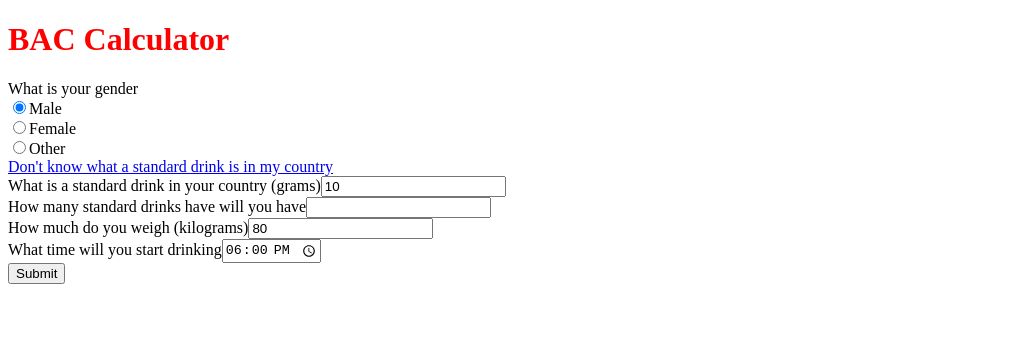
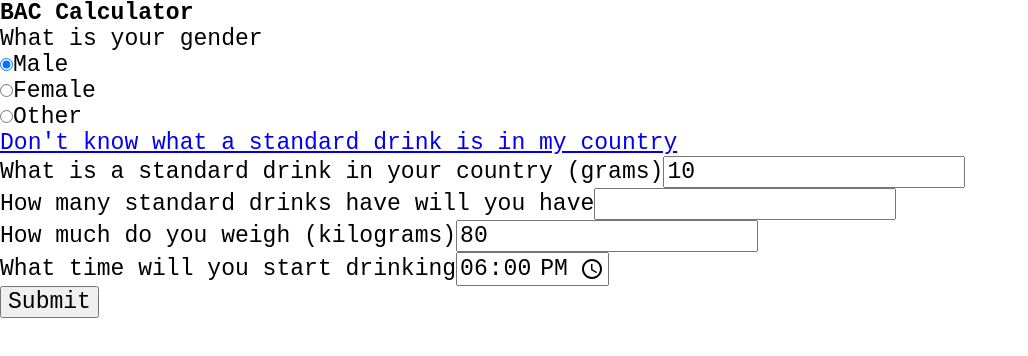
Before and after one commit to joshuasearle/bac-calc, a React app: page / in a window 1280 px wide. Shown: the top 356 px of the page, without its empty margins (0-1028 px from the left). Built offline with nearby package versions, Linux system fonts and the light colour scheme.

Commit message:
Add styles

```diff
--- a/src/css/main.css
+++ b/src/css/main.css
@@ -1,3 +1,56 @@
-h1 {
-  color: red;
+body,
+html {
+  padding: 0;
+  margin: 0;
 }
+
+html {
+  height: auto !important;
+  padding-bottom: 500px !important;
+}
+
+:root {
+}
+
+*,
+*:before,
+*:after {
+  font-family: monospace;
+  box-sizing: border-box;
+  margin: 0;
+  vertical-align: baseline;
+  font-size: 1.2rem;
+}
+
+.options {
+  width: max-content;
+  margin: auto;
+}
+
+.title {
+  font-size: 2rem;
+  text-align: center;
+}
+
+.input-label {
+  font-weight: 800;
+  display: block;
+}
+
+.input {
+  margin: 1em;
+}
+
+.radio-label {
+  margin: 0.5em;
+}
+
+.submit {
+  text-align: center;
+}
+
+.chart {
+  width: 1000px;
+  max-width: 100%;
+  margin: auto;
+}
```
Also changed, not shown: src/css/classes.ts (added, +9 -0 lines).
